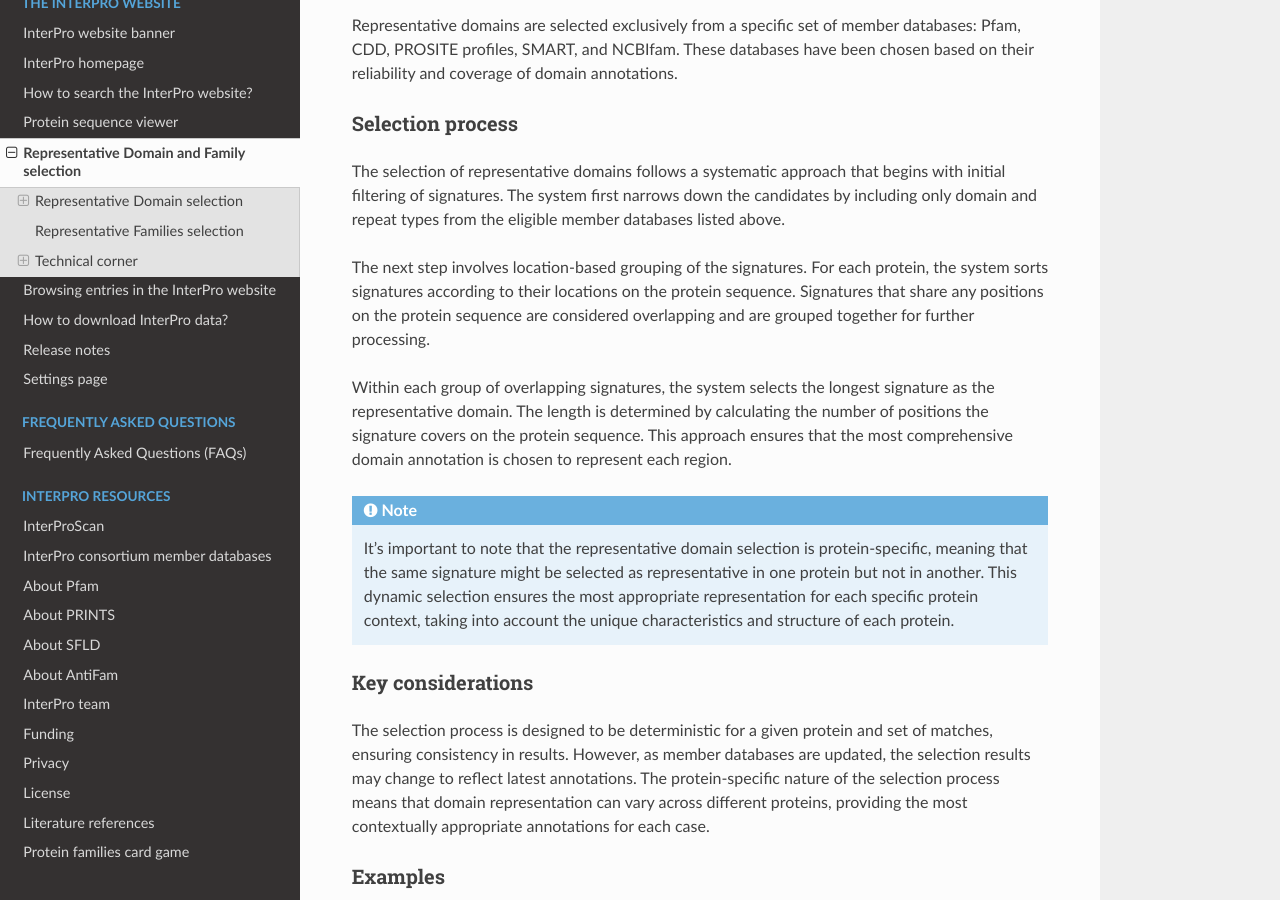
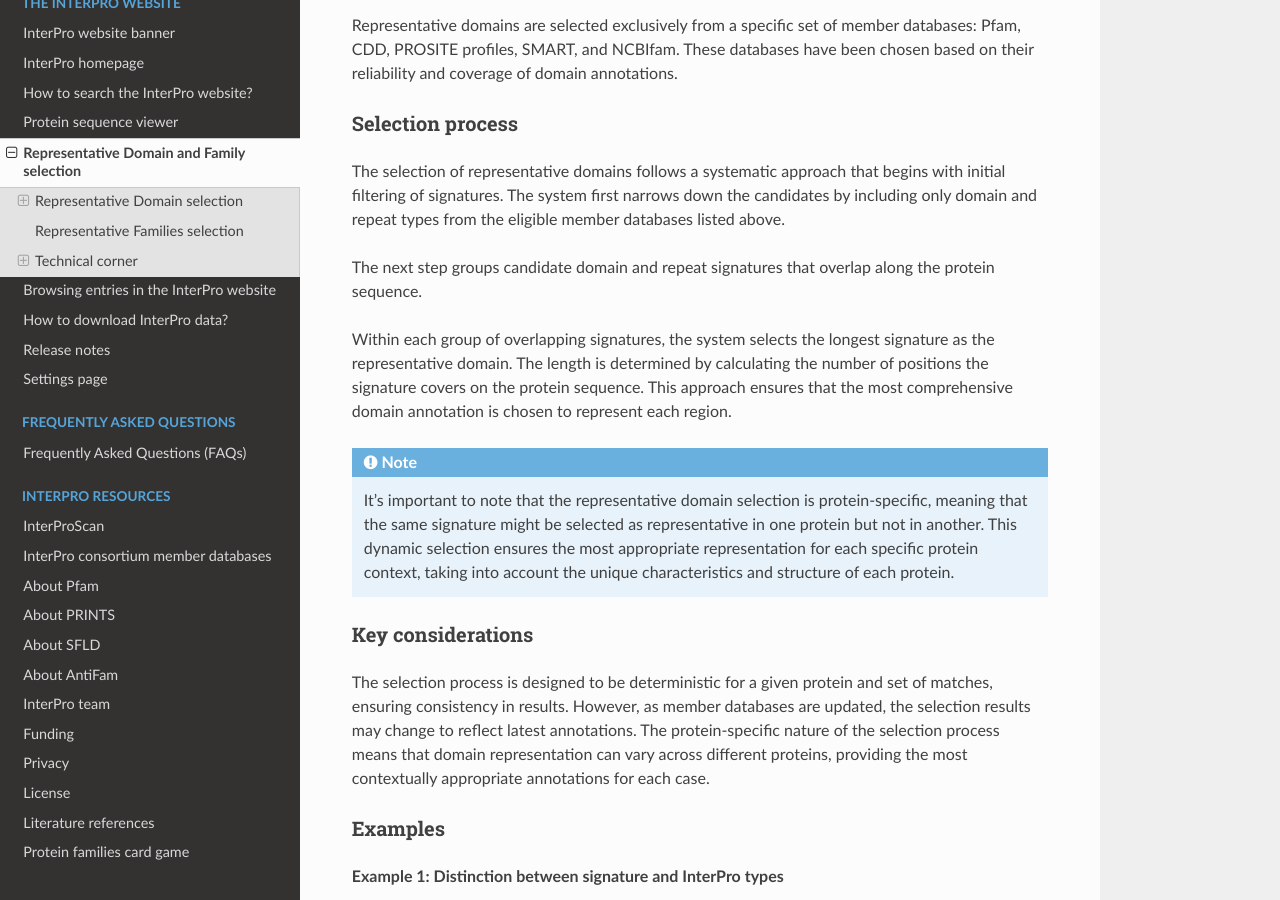
Before and after one commit to ProteinsWebTeam/interpro-docs, a Sphinx documentation site: the page built from docs/represent_dom.rst, in a window 1280 px wide and 900 px high, scrolled down 590 px. Built offline with Sphinx 7.4.7 and the Read the Docs theme 3.1.0, drawn with Linux system fonts in a browser that asks for light colours.

Commit message:
Update docs/represent_dom.rst
Co-authored-by: Matthias Blum <mat.blum@gmail.com>

```diff
--- a/docs/represent_dom.rst
+++ b/docs/represent_dom.rst
@@ -18,7 +18,7 @@ Selection process
 =================
 The selection of representative domains follows a systematic approach that begins with initial filtering of signatures. The system first narrows down the candidates by including only domain and repeat types from the eligible member databases listed above.
 
-The next step involves location-based grouping of the signatures. For each protein, the system sorts signatures according to their locations on the protein sequence. Signatures that share any positions on the protein sequence are considered overlapping and are grouped together for further processing.
+The next step groups candidate domain and repeat signatures that overlap along the protein sequence.
 
 Within each group of overlapping signatures, the system selects the longest signature as the representative domain. The length is determined by calculating the number of positions the signature covers on the protein sequence. This approach ensures that the most comprehensive domain annotation is chosen to represent each region.
 
```
